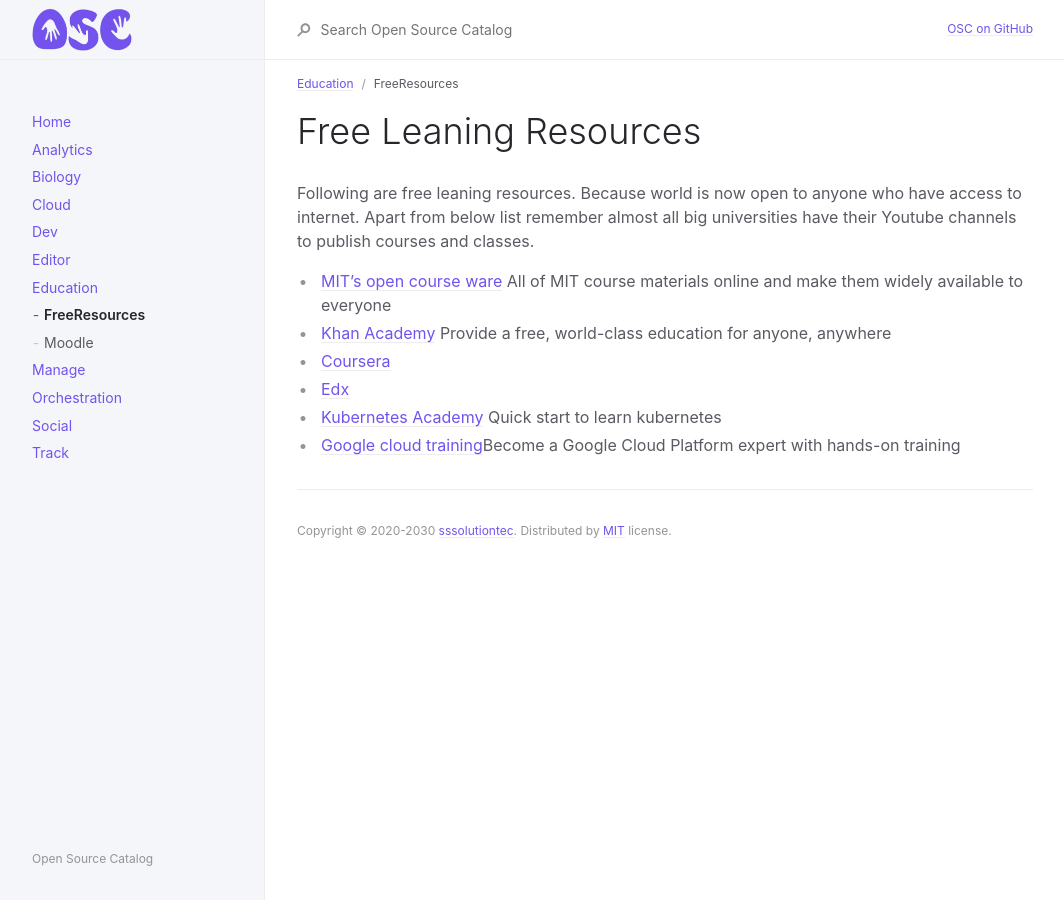
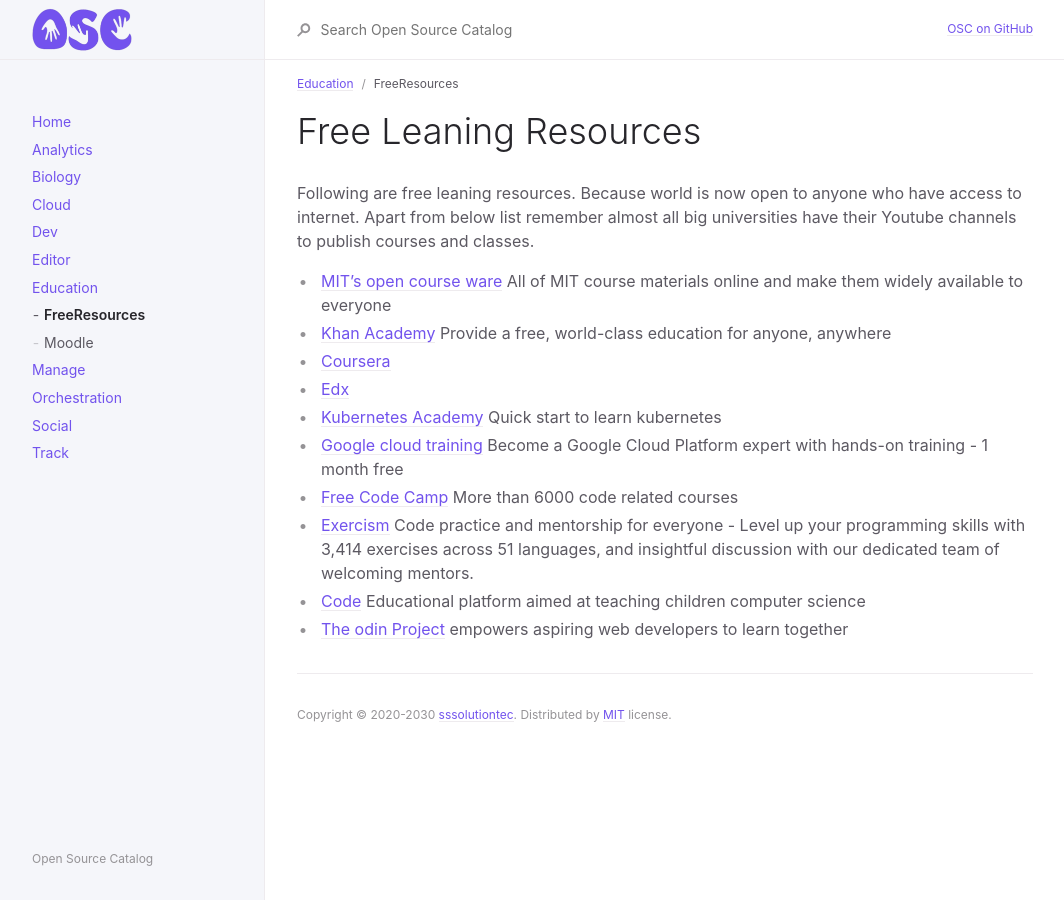
Before and after one commit to sssolutiontec/open-source-catalog, a Jekyll site: the page built from docs/education/freeResources.md, in a window 1280 px wide. Shown: the whole page, without its empty margins (107-1171 px from the left). Built offline with Jekyll 4.4.1, drawn with Linux system fonts in a browser that asks for light colours.

Commit message:
add programming resources

```diff
--- a/docs/education/freeResources.md
+++ b/docs/education/freeResources.md
@@ -14,4 +14,8 @@ Following are free leaning resources. Because world is now open to anyone who ha
 * [Coursera](https://www.coursera.org/){: target="_blank"}
 * [Edx](https://www.edx.org/){: target="_blank"}
 * [Kubernetes Academy](https://kube.academy/){: target="_blank"} Quick start to learn kubernetes
-* [Google cloud training](https://google.qwiklabs.com/){: target="_blank"}Become a Google Cloud Platform expert with hands-on training
+* [Google cloud training](https://go.qwiklabs.com/qwiklabs-free){: target="_blank"} Become a Google Cloud Platform expert with hands-on training - 1 month free
+* [Free Code Camp](https://www.freecodecamp.org){: target="_blank"} More than 6000 code related courses
+* [Exercism](https://exercism.io/){: target="_blank"} Code practice and mentorship for everyone - Level up your programming skills with 3,414 exercises across 51 languages, and insightful discussion with our dedicated team of welcoming mentors.
+* [Code](https://code.org/){: target="_blank"} Educational platform aimed at teaching children computer science
+* [The odin Project](https://www.theodinproject.com){: target="_blank"} empowers aspiring web developers to learn together
```
